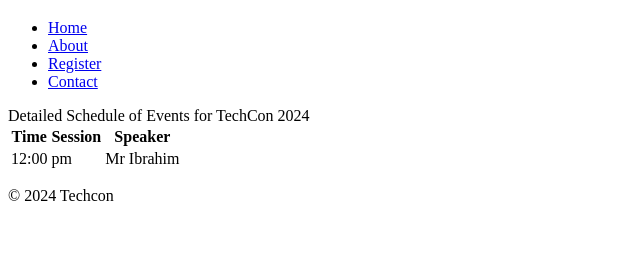
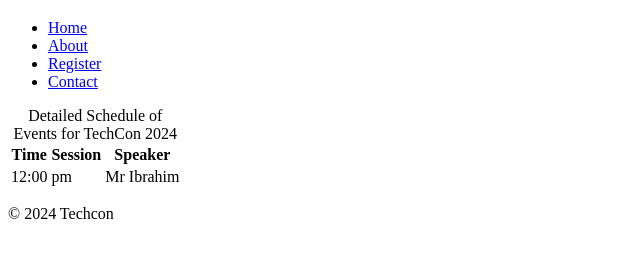
Before and after one commit to Maven0001/TechCon_HTML, a plain HTML site: page techcon_website/schedule.html in a window 1280 px wide. Shown: the part 61-318 px from the top of the page, without its empty margins (0-640 px from the left). Drawn offline with Linux system fonts and the light colour scheme.

Commit message:
Add schedule.html

```diff
--- a/techcon_website/schedule.html
+++ b/techcon_website/schedule.html
@@ -21,9 +21,6 @@
 
     <!---Main-->
     <main>
-      <caption>
-        Detailed Schedule of Events for TechCon 2024
-      </caption>
       <table>
         <thead>
           <tr>
@@ -39,6 +36,8 @@
             <td>Mr Ibrahim</td>
           </tr>
         </tbody>
+        <!-- prettier-ignore -->
+        <caption>Detailed Schedule of Events for TechCon 2024</caption>
       </table>
 
       <!---Footer-->
```
